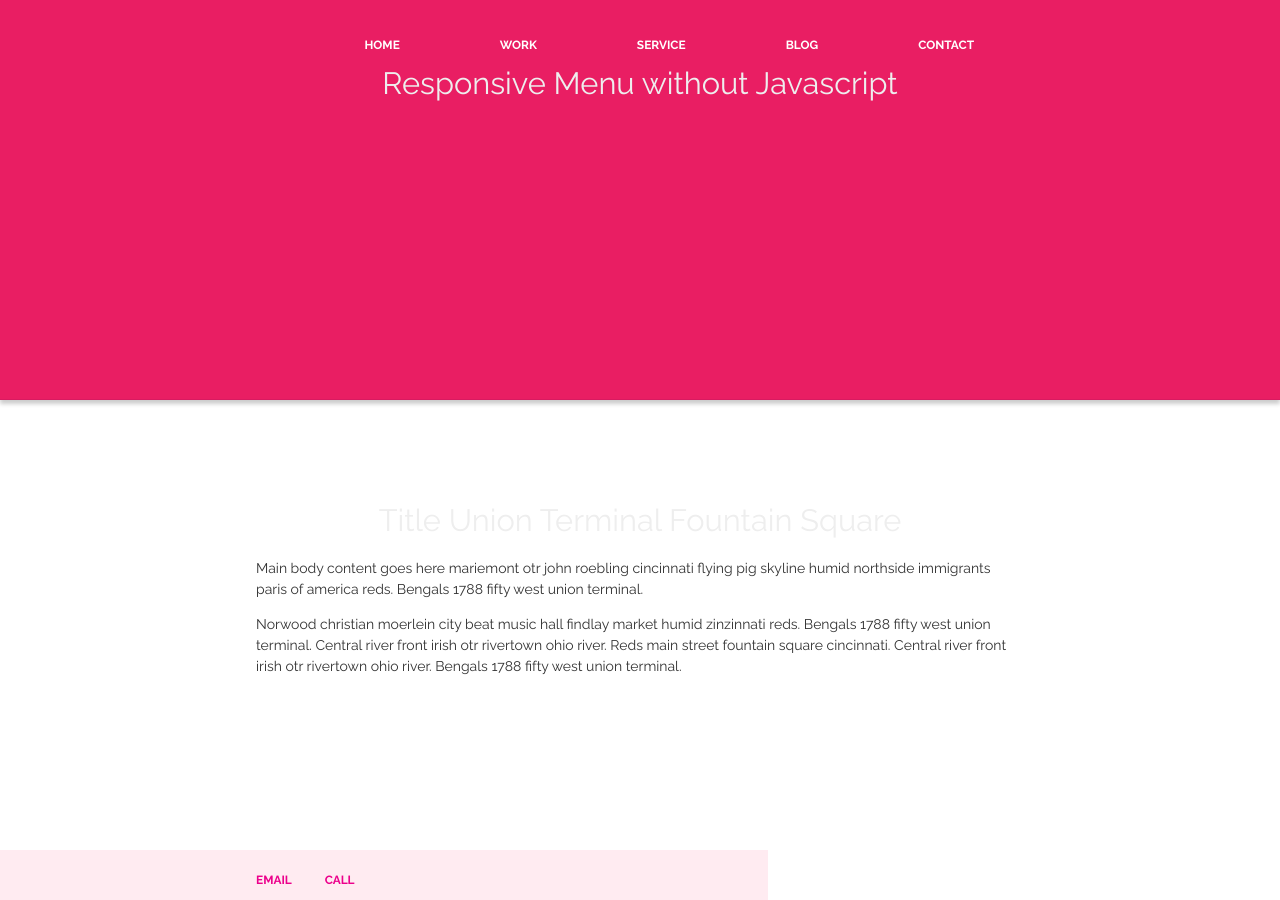
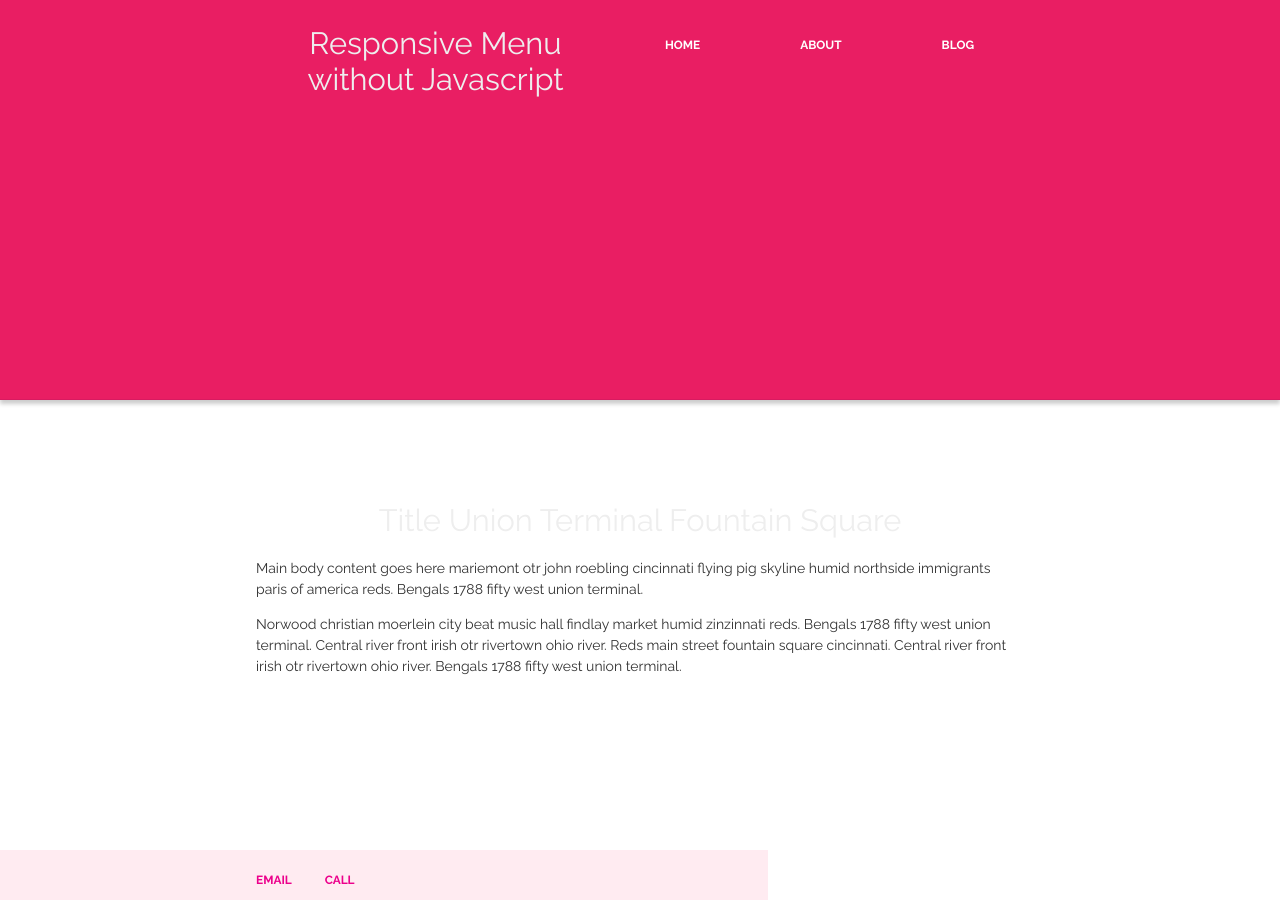
Before and after one commit to banbanbana/happybana.github.io, a Jekyll site: the page index.html, which Jekyll copies as it is, in a window 1280 px wide. Built offline with Jekyll 4.4.1, drawn with Linux system fonts in a browser that asks for light colours.

Commit message:
Update index.html

```diff
--- a/index.html
+++ b/index.html
@@ -12,17 +12,9 @@
     <nav>
       <input type="checkbox" id="nav" /><label for="nav"></label>
       <ul>
-        <li><a href="#">Home</a></li>
-        <li>
-          <a href="#">Work</a>
-          <ul>
-            <li><a href="#">Web</a></li>
-            <li><a href="#">Print</a></li>
-          </ul>
-        </li>
-        <li><a href="#">Service</a></li>
-        <li><a href="#">Blog</a></li>
-        <li><a href="#">Contact</a></li>
+        <li><a href="/">Home</a></li>
+        <li><a href="/about">About</a></li>
+        <li><a href="/blog">Blog</a></li>
       </ul>
     </nav>
     <h1>Responsive Menu without Javascript</h1>
```
